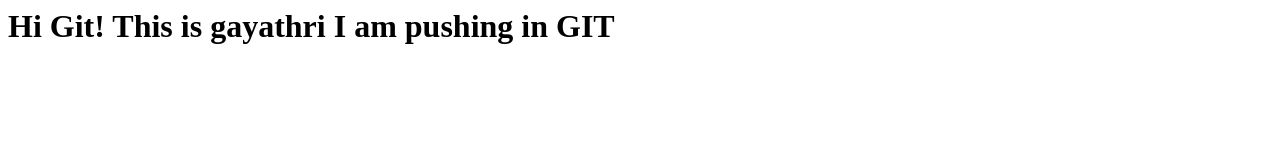
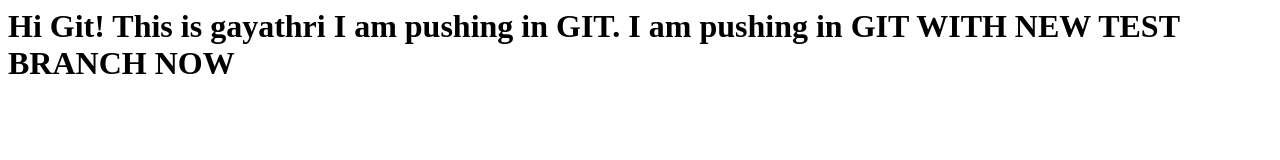
Before and after one commit to gayathrithirumurugan/Test, a plain HTML site: page index.html in a window 1280 px wide. Drawn offline with Linux system fonts and the light colour scheme.

Commit message:
TEST BRANCH COMMIT FIRST TIME

```diff
--- a/index.html
+++ b/index.html
@@ -6,6 +6,6 @@
     <title>Document</title>
 </head>
 <body>
-   <h1>Hi Git! This is gayathri I am pushing in GIT</h1>
+   <h1>Hi Git! This is gayathri I am pushing in GIT. I am pushing in GIT WITH NEW TEST BRANCH NOW</h1>
 </body>
 </html>
```
